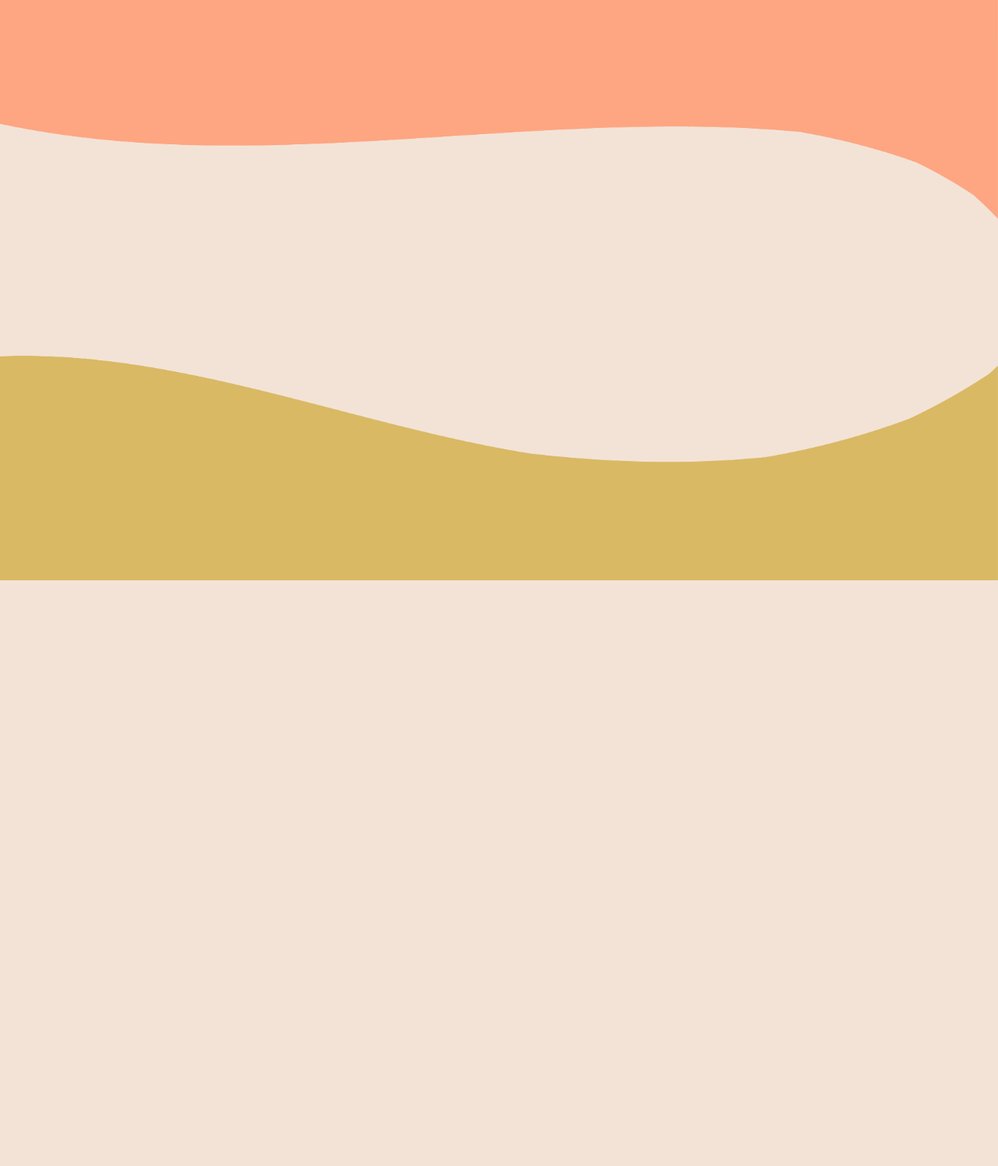
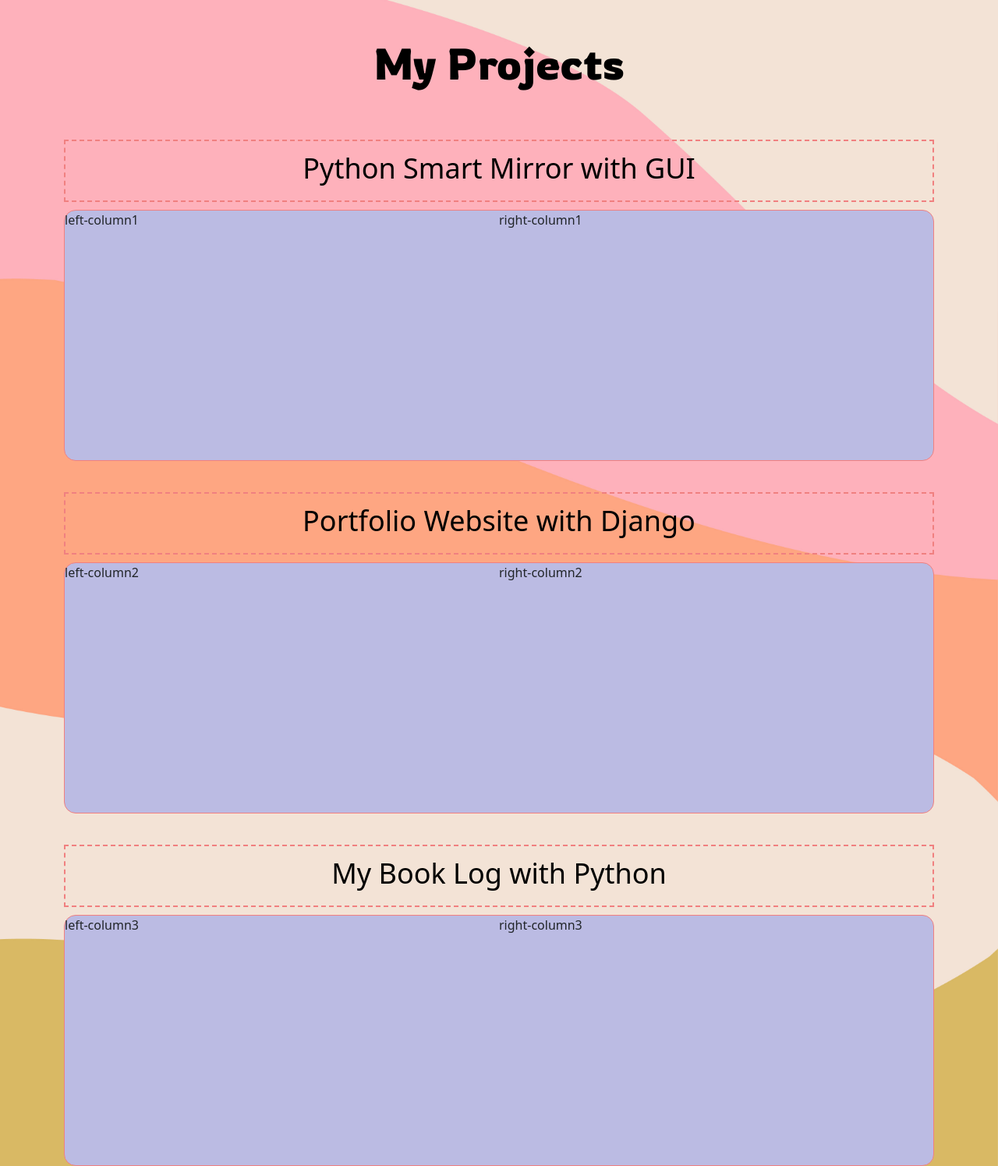
Before and after one commit to FunmiOlaitan/Django-Portfolio-Project, a Django app: page /projects in a window 1280 px wide. Shown: the part 56-1551 px from the top of the page at 78% size. Before the commit the page ends 800 px from the top, so only its background shows below. Run offline with Django 3.2, Linux system fonts and the light colour scheme.

Commit message:
Implement layout for Projects page

```diff
--- a/portfolio/static/default.css
+++ b/portfolio/static/default.css
@@ -110,3 +110,39 @@ a{
 .about-me-button:hover {
     background-color: greenyellow;
 }
+
+.nav-link i{
+    font-size: 25px !important;
+    color: black;
+}
+
+.greeting-wrapper{
+    display:grid;
+    text-align: center;
+    align-content: center;
+    border: 2px dashed lightcoral;
+    min-height: 5em;
+    margin-top: 40px;
+
+}
+.project-one-wrapper {
+    background-color: rgb(187, 187, 227);
+    border: 1px solid lightcoral;
+    border-radius:15px;
+
+    display: grid;
+    grid-template-columns: 1fr 1fr;
+    grid-template-areas:
+    'left-column right-column';
+    grid-template-rows: 10em 10em;
+}
+
+.left-column{
+    grid-area: left-column;
+    margin-bottom: 150px;
+
+}
+
+.right-column{
+    grid-area: right-column;
+}
--- a/portfolio/templates/projects.html
+++ b/portfolio/templates/projects.html
@@ -40,6 +40,67 @@
         </div>
       </nav>
 
+      <h1 class="text-center mt-5 mb-4">My Projects</h1>
+
+      <div class="container">
+        <div class="row">
+          <div class="col-md-12">
+              <section class= "s1">
+                <div class="greeting-wrapper">
+                    <h2>Python Smart Mirror with GUI</h2>
+                </div>
+
+                <div class="project-one-wrapper">
+                    <div class="left-column">
+                          left-column1
+                        </div>
+                        <div class="right-column">
+                            right-column1
+                        </div>
+                    </div>
+                </section>
+            </div>
+            <div class="col-md-12">
+              <section class= "s1">
+                <div class="greeting-wrapper">
+                    <h2>Portfolio Website with Django</h2>
+                </div>
+
+                <div class="project-one-wrapper">
+                    <div class="left-column">
+                          left-column2
+                        </div>
+                        <div class="right-column">
+                            right-column2
+                        </div>
+                    </div>
+                </section>
+            </div>
+
+            <div class="col-md-12">
+              <section class= "s1">
+                <div class="greeting-wrapper">
+                    <h2>My Book Log with Python</h2>
+                </div>
+
+                <div class="project-one-wrapper">
+                    <div class="left-column">
+                          left-column3
+                        </div>
+                        <div class="right-column">
+                            right-column3
+                        </div>
+                    </div>
+                </section>
+            </div>
+        </div>
+      </div>
+
+
+
+
+
+
     <!-- Optional JavaScript; choose one of the two! -->
 
     <!-- Option 1: Bootstrap Bundle with Popper -->
```
